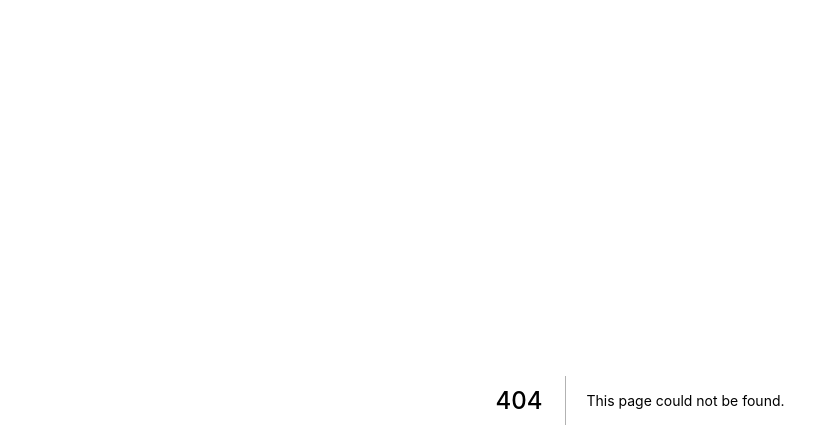
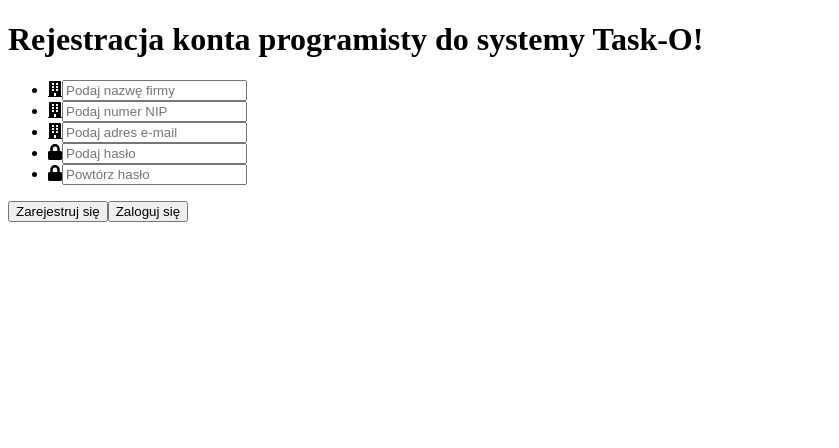
Before and after one commit to FilipHalon/task-o-front-end, a Next.js app: page /components/RegisterForm in a window 1280 px wide. Before the commit this address had no page. Shown: the top 448 px of the page, without its empty margins (0-839 px from the left). Built offline with nearby package versions, Linux system fonts and the light colour scheme.

Commit message:
Register page layout prepared.

```diff
--- a/pages/components/LoginArea.js
+++ b/pages/components/LoginArea.js
@@ -5,7 +5,7 @@ import { faUserCheck, faBuilding } from '@fortawesome/free-solid-svg-icons';
 const LoginArea = props => {
     const isDeveloperAccount = props.accountType === "developer"
     return (
-        <Link href="/">
+        <Link href="/register" accountType={props.accountType} >
             <span className={isDeveloperAccount ? "login-area developer-account" : "login-area company-account"}>
                 <span>Utwórz kontro {isDeveloperAccount ? 'programisty' : 'firmy'}</span>
                 <span className="account-icon">{isDeveloperAccount ? <FontAwesomeIcon icon={faUserCheck} /> : <FontAwesomeIcon icon={faBuilding} />}</span>
--- /dev/null
+++ b/pages/components/RegisterForm.js
@@ -0,0 +1,43 @@
+import { FontAwesomeIcon } from '@fortawesome/react-fontawesome';
+import { faUser, faBuilding, faLock } from '@fortawesome/free-solid-svg-icons';
+
+
+const RegisterForm = props => {
+    const isDeveloperAccount = props.accountType === "developer";
+    const isDeveloperIcon = <span>{isDeveloperAccount ? <FontAwesomeIcon icon={faUser} /> : <FontAwesomeIcon icon={faBuilding} /> }</span>
+    const lockIcon = <span><FontAwesomeIcon icon={faLock} /></span>
+
+    return (
+        <div>
+            <h1>Rejestracja konta programisty do systemy Task-O!</h1>
+            <form>
+                <ul>
+                    <li>
+                        {isDeveloperIcon}
+                        <input type="text" placeholder={isDeveloperAccount ? "Podaj imię" : "Podaj nazwę firmy"} />
+                    </li>
+                    <li>
+                        {isDeveloperIcon}
+                        <input type="text" placeholder={isDeveloperAccount ? "Podaj nazwisko" : "Podaj numer NIP"}/>
+                    </li>
+                    <li>
+                        {isDeveloperIcon}
+                        <input type="email" placeholder="Podaj adres e-mail" />
+                    </li>
+                    <li>
+                        {lockIcon}
+                        <input type="password" placeholder="Podaj hasło" />
+                    </li>
+                    <li>
+                        {lockIcon}
+                        <input type="password" placeholder="Powtórz hasło" />
+                    </li>
+                </ul>
+                <button>Zarejestruj się</button>
+                <button>Zaloguj się</button>
+            </form>
+        </div>
+    )
+}
+
+export default RegisterForm;
--- a/pages/index.js
+++ b/pages/index.js
@@ -6,7 +6,7 @@ import Footer from './components/Footer';
 const Index = props => (
     <div className="index">
         <Header />
-        <div className="index-content">
+        <div className="page-content-center">
             <h1>Rejestracja do systemu Task-O!</h1>
             <span className="login-areas">
                 <LoginArea accountType="developer"/>
--- a/style.css
+++ b/style.css
@@ -93,7 +93,7 @@ footer {
 
 /* index page */
 
-.index-content {
+.page-content-center {
     height: 100%;
     width: 100%;
     display: flex;
```
Also changed, not shown: pages/register.js (added, +8 -0 lines).
